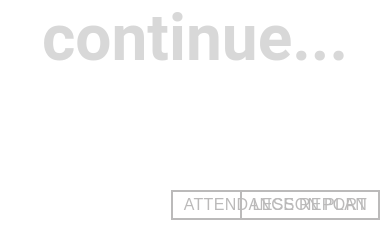
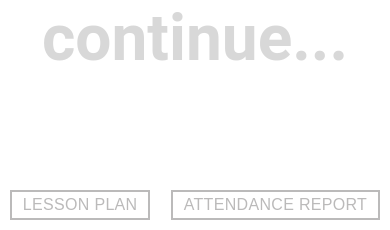
Before and after one commit to anandubey/projectAMS, a Django app: template faculty/templates/faculty/faculty-home.html in a window 390 px wide; the page is wider, and only the part inside the window is pictured. Shown: the part 614-844 px from the top of that part. Run offline with Django 3.2, Linux system fonts and the light colour scheme; the template is opened without the code that fills it, so the values that code supplies are empty.

Commit message:
Lesson plan UI fixed

```diff
--- a/faculty/static/faculty/css/faculty-home.css
+++ b/faculty/static/faculty/css/faculty-home.css
@@ -521,9 +521,7 @@ label {
 
 
 @media only screen and (max-width:895px){
-    .site-container > h1{
-        margin-top: 80px;
-    }
+
 
     .faculty_view_attend_nav{
         min-width: 500px;
@@ -647,6 +645,11 @@ label {
     position: absolute;
     bottom: 10px;
     right:10px;
+}
+.lesson_plan{
+    position: absolute;
+    bottom: 10px;
+    left: 10px;
 }
 
 .attendance_report_div > a{
@@ -964,7 +967,7 @@ img{
     user-select: none;
     width: 410px;
     margin: 0 auto;
-    margin-top: -40px;
+    margin-top: -50px;
     -moz-user-select: none;
     -ms-touch-select: none;
     -ms-user-select: none;
@@ -973,10 +976,3 @@ img{
     flex-direction: column;
 
 }
-@media only screen and (max-width:1048px){
-    .footer{
-        left:10px;
-        margin: 0;
-        margin-top: -40px;
-    }
-}
--- a/faculty/templates/faculty/faculty-home.html
+++ b/faculty/templates/faculty/faculty-home.html
@@ -37,7 +37,7 @@
 			<div class="attendance_report_div" onclick="document.getElementById('modal_frame').src='{% url 'attendance_report' %}'; document.getElementsByClassName('bg-modal')[0].style.display='flex';">
 				<button type="submit" class="hod_button btn draw-border">ATTENDANCE REPORT</button>
 			</div>
-			<div class="attendance_report_div" onclick="document.getElementById('modal_frame').src='{% url 'lesson_plan' %}'; document.getElementsByClassName('bg-modal')[0].style.display='flex';">
+			<div class="lesson_plan" onclick="document.getElementById('modal_frame').src='{% url 'lesson_plan' %}'; document.getElementsByClassName('bg-modal')[0].style.display='flex';">
 				<button type="submit" class="hod_button btn draw-border">LESSON PLAN</button>
 			</div>
 		</div>
--- a/faculty/templates/faculty/filter_lesson_plan.html
+++ b/faculty/templates/faculty/filter_lesson_plan.html
@@ -26,7 +26,7 @@
 						{% endfor %}
 					</select>
 					<div></div>
-					<button style="font-size:1.2rem;" type="submit" class="hod_button btn draw-border">GENERATE LESSON PLAN</button>
+					<button style="width:300px;font-size:1.2rem;" type="submit" class="hod_button btn draw-border">GENERATE LESSON PLAN</button>
 				</form>
 			</div>
 
@@ -37,7 +37,7 @@
 				<input type="hidden" name="report_course_code" value="{{ report_data.course }}">
 				<input type="hidden" name="report_department" value="{{ report_data.department }}">
 
-				<button style="font-size:1.2rem;  width: 320px; margin: 0;" type="submit" class="hod_button btn draw-border" onclick="this.style.display='none';">PRINT LESSON PLAN</button>
+				<button style="width:300px;font-size:1.2rem;" type="submit" class="hod_button btn draw-border" onclick="this.style.display='none';">PRINT LESSON PLAN</button>
 			</form>
 			{% else %}
 			<h2 class="h2_message">Choose a course code to print lesson plan.</h3>
```
